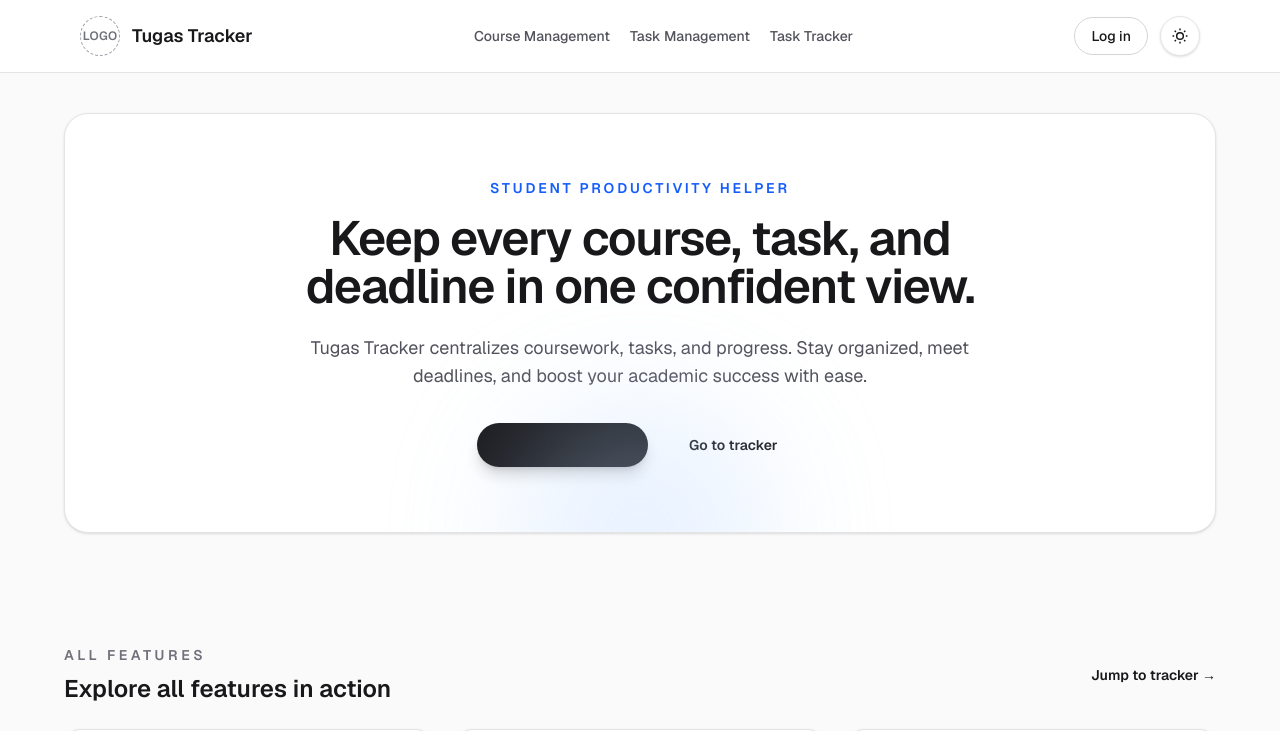
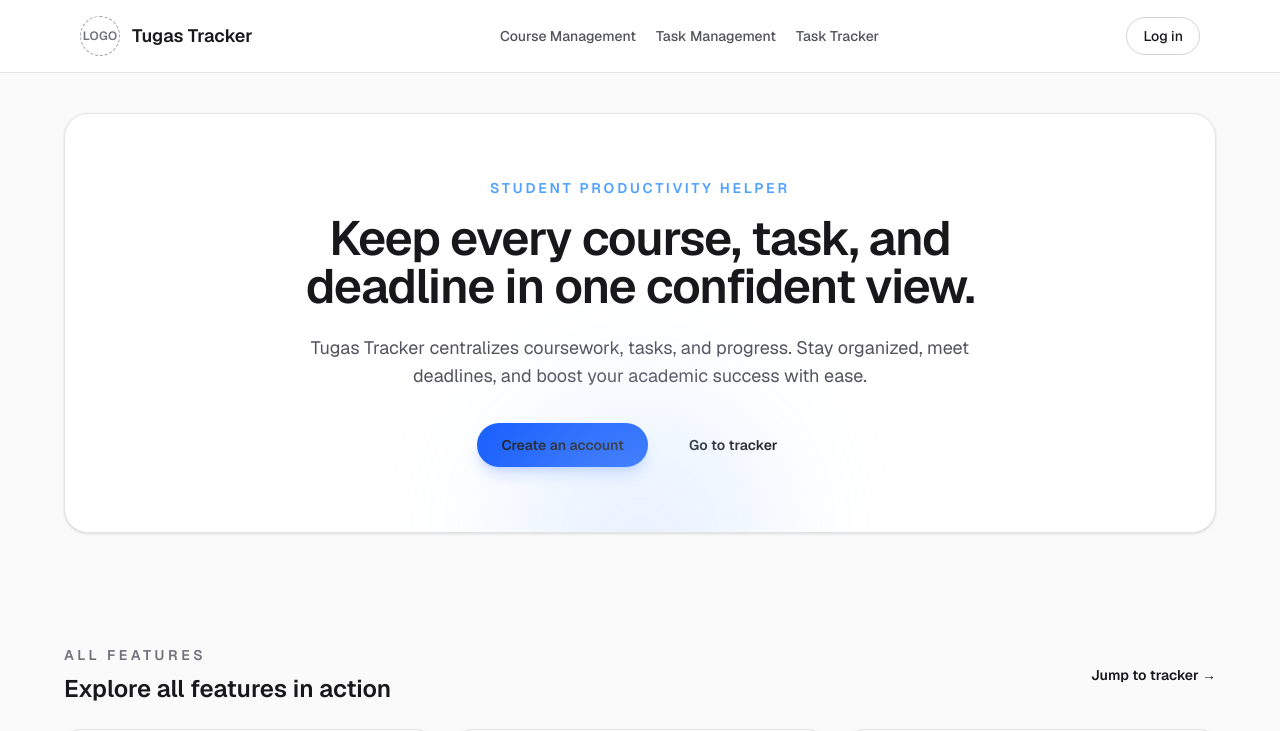
Before and after one commit to Frsxk/tugas-tracker-ristek, a Next.js app: page / in a window 1280 px wide. Shown: the top 731 px of the page. Built offline with nearby package versions, Linux system fonts and the light colour scheme.

Commit message:
Small fix

```diff
--- a/app/(auth)/login/page.tsx
+++ b/app/(auth)/login/page.tsx
@@ -52,7 +52,7 @@ export default function LoginPage() {
         </div>
         <button
           type="button"
-          className="w-full rounded-full bg-zinc-900 px-4 py-3 text-sm font-semibold text-white transition hover:bg-zinc-800 dark:bg-white dark:text-zinc-900"
+          className="w-full rounded-full bg-white px-4 py-3 text-sm font-semibold text-zinc-900 transition hover:bg-gray-300"
         >
           Login
         </button>
@@ -63,7 +63,7 @@ export default function LoginPage() {
           Don&apos;t have an account yet?{" "}
           <a
             href="/register"
-            className="font-semibold text-blue-600 transition hover:text-blue-500 dark:text-blue-400"
+            className="font-semibold text-blue-600 transition hover:text-blue-400"
           >
             Register now
           </a>
--- a/app/(auth)/register/page.tsx
+++ b/app/(auth)/register/page.tsx
@@ -52,7 +52,7 @@ export default function RegisterPage() {
         </div>
         <button
           type="button"
-          className="w-full rounded-full bg-zinc-900 px-4 py-3 text-sm font-semibold text-white transition hover:bg-zinc-800 disabled:opacity-60 dark:bg-white dark:text-zinc-900"
+          className="w-full rounded-full bg-white px-4 py-3 text-sm font-semibold text-zinc-900 transition hover:bg-gray-300"
         >
           Register
         </button>
--- a/app/globals.css
+++ b/app/globals.css
@@ -1,9 +1,4 @@
 @import "tailwindcss";
-
-:root {
-  --background: #f6f7fb;
-  --foreground: #0f172a;
-}
 
 .dark {
   --background: #030712;
--- a/app/layout.tsx
+++ b/app/layout.tsx
@@ -3,7 +3,6 @@ import { Geist, Geist_Mono } from "next/font/google";
 
 import { SiteHeader } from "@/components/layout/site-header";
 import { SiteFooter } from "@/components/layout/site-footer";
-import { ThemeProvider } from "@/components/providers/theme-provider";
 
 import "./globals.css";
 
@@ -28,17 +27,15 @@ export default function RootLayout({
   children: React.ReactNode;
 }>) {
   return (
-    <html lang="en" suppressHydrationWarning>
+    <html lang="en" className="dark">
       <body
         className={`${geistSans.variable} ${geistMono.variable} antialiased`}
       >
-        <ThemeProvider>
-          <div className="flex min-h-screen flex-col bg-zinc-50 text-zinc-900 transition duration-200 dark:bg-zinc-950 dark:text-zinc-100">
-            <SiteHeader />
-            <main className="flex-1 px-4 py-10 sm:px-6 lg:px-8">{children}</main>
-            <SiteFooter />
-          </div>
-        </ThemeProvider>
+        <div className="flex min-h-screen flex-col bg-zinc-50 text-zinc-900 transition duration-200 dark:bg-zinc-950 dark:text-zinc-100">
+          <SiteHeader />
+          <main className="flex-1 px-4 py-10 sm:px-6 lg:px-8">{children}</main>
+          <SiteFooter />
+        </div>
       </body>
     </html>
   );
--- a/components/common/theme-toggle.tsx
+++ /dev/null
@@ -1,69 +0,0 @@
-"use client";
-
-import { useTheme } from "next-themes";
-import { useEffect, useState } from "react";
-
-export function ThemeToggle() {
-  const [mounted, setMounted] = useState(false);
-  const { setTheme, resolvedTheme } = useTheme();
-
-  useEffect(() => {
-    setMounted(true);
-  }, []);
-
-  const isDark = resolvedTheme === "dark";
-
-  const handleToggle = () => {
-    setTheme(isDark ? "light" : "dark");
-  };
-
-  if (!mounted) {
-    return (
-      <div className="inline-flex h-10 w-10 items-center justify-center rounded-full border border-zinc-200 bg-white dark:border-zinc-700 dark:bg-zinc-900">
-        <span className="h-4 w-4" aria-hidden />
-      </div>
-    );
-  }
-
-  return (
-    <button
-      type="button"
-      onClick={handleToggle}
-      aria-label={`Switch to ${isDark ? "light" : "dark"} mode`}
-      className="inline-flex h-10 w-10 items-center justify-center rounded-full border border-zinc-200 bg-white text-sm font-medium shadow-sm transition hover:bg-zinc-50 dark:border-zinc-700 dark:bg-zinc-900 dark:hover:bg-zinc-800"
-    >
-      {isDark ? <MoonIcon /> : <SunIcon />}
-    </button>
-  );
-}
-
-function SunIcon() {
-  return (
-    <svg
-      xmlns="http://www.w3.org/2000/svg"
-      viewBox="0 0 24 24"
-      fill="none"
-      stroke="currentColor"
-      strokeWidth="1.8"
-      className="h-5 w-5"
-    >
-      <circle cx="12" cy="12" r="4" />
-      <path d="M12 3v2m0 14v2m9-9h-2M5 12H3m15.364-6.364-1.414 1.414M7.05 16.95l-1.414 1.414m12.728 0-1.414-1.414M7.05 7.05 5.636 5.636" />
-    </svg>
-  );
-}
-
-function MoonIcon() {
-  return (
-    <svg
-      xmlns="http://www.w3.org/2000/svg"
-      viewBox="0 0 24 24"
-      fill="none"
-      stroke="currentColor"
-      strokeWidth="1.8"
-      className="h-5 w-5"
-    >
-      <path d="M21 14.5A8.5 8.5 0 0 1 9.5 3 7.5 7.5 0 1 0 21 14.5Z" />
-    </svg>
-  );
-}
--- a/components/layout/site-header.tsx
+++ b/components/layout/site-header.tsx
@@ -1,5 +1,4 @@
 import Link from "next/link";
-import { ThemeToggle } from "@/components/common/theme-toggle";
 
 const featureLinks = [
   { href: "/course-management", label: "Course Management" },
@@ -41,7 +40,6 @@ export function SiteHeader() {
           >
             Log in
           </Link>
-          <ThemeToggle />
         </div>
       </div>
     </header>
--- a/components/providers/theme-provider.tsx
+++ /dev/null
@@ -1,21 +0,0 @@
-"use client";
-
-import { ThemeProvider as NextThemesProvider } from "next-themes";
-import type { ReactNode } from "react";
-
-interface ThemeProviderProps {
-  children: ReactNode;
-}
-
-export function ThemeProvider({ children }: ThemeProviderProps) {
-  return (
-    <NextThemesProvider
-      attribute="class"
-      defaultTheme="system"
-      enableSystem
-      disableTransitionOnChange
-    >
-      {children}
-    </NextThemesProvider>
-  );
-}
--- a/components/sections/course-management.tsx
+++ b/components/sections/course-management.tsx
@@ -138,7 +138,7 @@ export function CourseManagement() {
             <div className="flex justify-center">
               <button
                 type="button"
-                className="rounded-full bg-zinc-900 px-6 py-3 text-sm font-semibold text-white opacity-60 dark:bg-white dark:text-zinc-900"
+                className="rounded-full bg-white px-6 py-3 text-sm font-semibold text-zinc-900 hover:bg-gray-300 transition"
               >
                 Add course
               </button>
--- a/components/sections/hero.tsx
+++ b/components/sections/hero.tsx
@@ -9,7 +9,7 @@ export function HeroSection() {
   return (
     <section className="relative overflow-hidden rounded-3xl border border-zinc-200 bg-white px-6 py-16 shadow-sm dark:border-zinc-800 dark:bg-zinc-900">
       <div className="mx-auto max-w-2xl text-center">
-        <p className="text-sm font-semibold uppercase tracking-[0.2em] text-blue-600 dark:text-blue-400">
+        <p className="text-sm font-semibold uppercase tracking-[0.2em] text-blue-400">
           Student productivity helper
         </p>
         <h1 className="mt-4 text-4xl font-semibold tracking-tight text-zinc-900 dark:text-white sm:text-5xl">
@@ -26,8 +26,8 @@ export function HeroSection() {
               className={[
                 "inline-flex w-full items-center justify-center rounded-full px-6 py-3 text-sm font-semibold transition sm:w-auto",
                 cta.variant === "ghost"
-                  ? "border border-transparent text-zinc-700 hover:bg-zinc-100 dark:text-zinc-100 dark:hover:bg-zinc-800"
-                  : "bg-zinc-900 text-white shadow-lg shadow-zinc-900/20 hover:bg-zinc-800 dark:bg-white dark:text-zinc-900",
+                  ? "border border-transparent text-zinc-700 hover:bg-zinc-800 hover:text-white"
+                  : "bg-blue-600 text-white shadow-lg shadow-blue-600/20 hover:bg-blue-700",
               ].join(" ")}
             >
               {cta.label}
--- a/components/sections/task-management.tsx
+++ b/components/sections/task-management.tsx
@@ -156,7 +156,7 @@ export function TaskManagement() {
             <div className="flex justify-center">
               <button
                 type="button"
-                className="rounded-full bg-zinc-900 px-6 py-3 text-sm font-semibold text-white opacity-60 dark:bg-white dark:text-zinc-900"
+                className="rounded-full bg-white px-6 py-3 text-sm font-semibold text-zinc-900 hover:bg-gray-300 transition"
               >
                 Create task
               </button>
--- a/package.json
+++ b/package.json
@@ -10,7 +10,6 @@
   },
   "dependencies": {
     "next": "16.0.3",
-    "next-themes": "^0.4.6",
     "react": "19.2.0",
     "react-dom": "19.2.0"
   },
```
Also changed, not shown: 1 other file (tests, documents, lock files or other folders).
